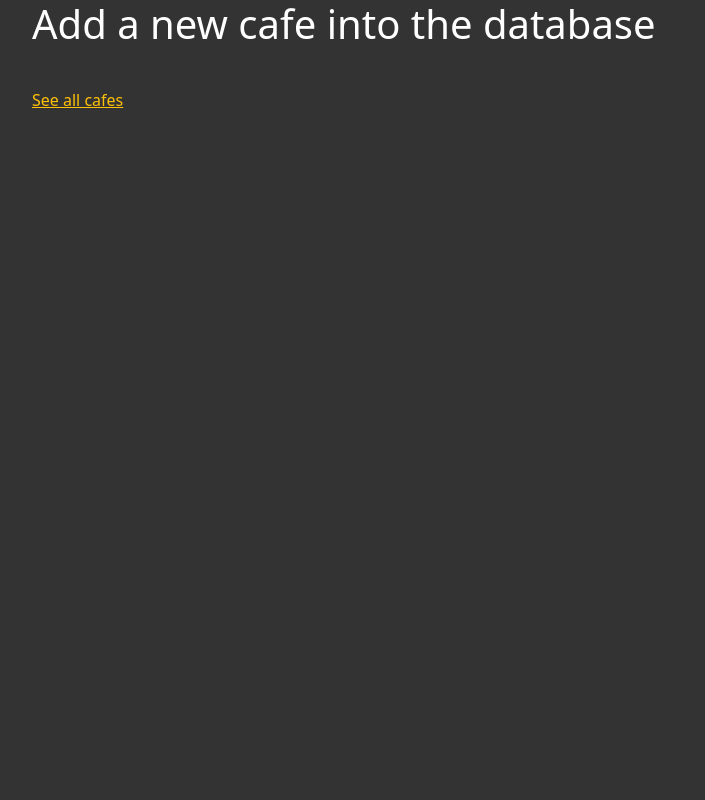
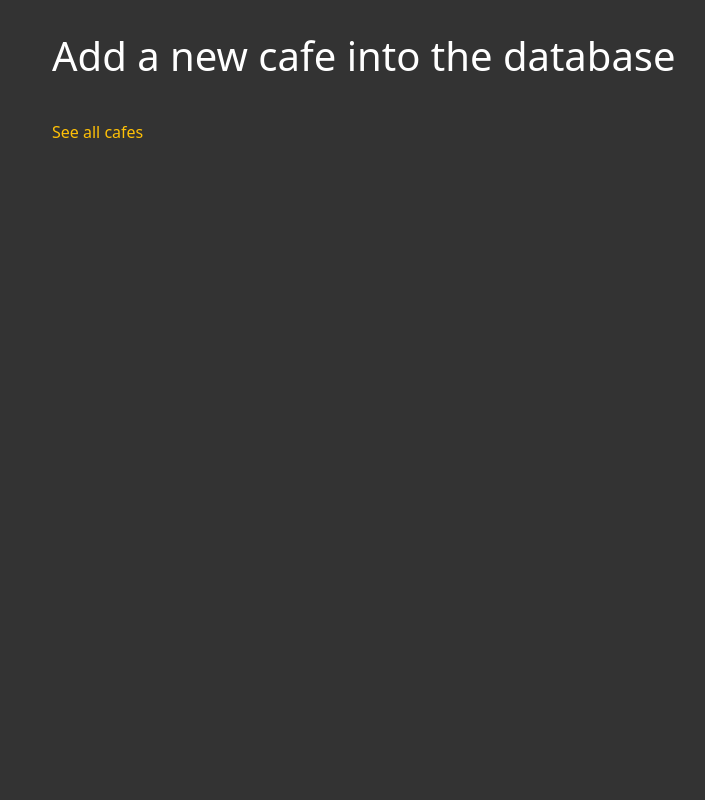
Before and after one commit to ig0r-ferreira/coffee-and-wifi, a Flask app: page /add in a window 1280 px wide. Shown: the whole page, without its empty margins (50-755 px from the left). Run offline with Flask 2, Linux system fonts and the light colour scheme; some libraries are stand-ins or nearby versions.

Commit message:
Fix coffee shops page styles

```diff
--- a/static/css/styles.css
+++ b/static/css/styles.css
@@ -2,12 +2,23 @@
 your web pages for the styles to be rendered. */
 
 body {
+    min-height: 100vh;
     background-color: #333;
     color: white;
 }
 
 a {
     color: #ffc107;
+    text-decoration: none;
+}
+
+th,
+td {
+    color: white;
+}
+
+.container {
+    padding: 2rem;
 }
 
 .jumbotron {
```
